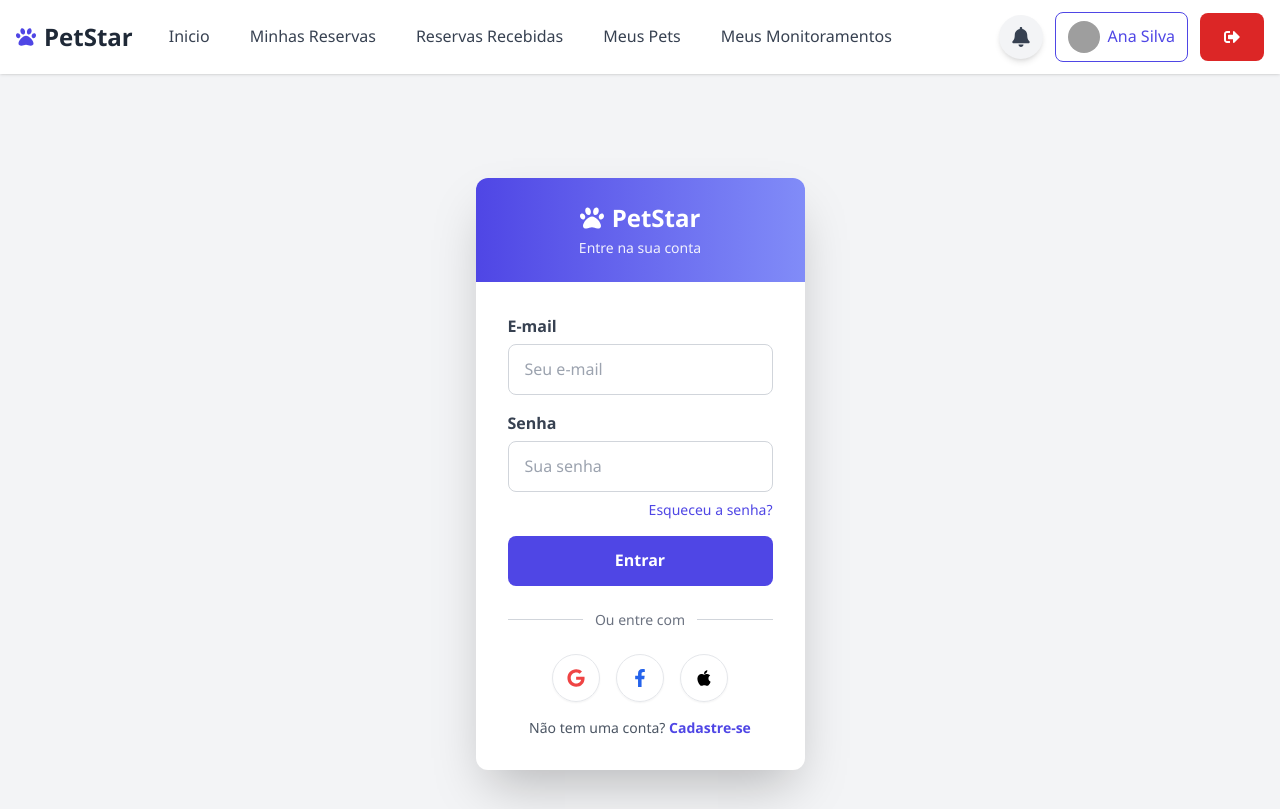
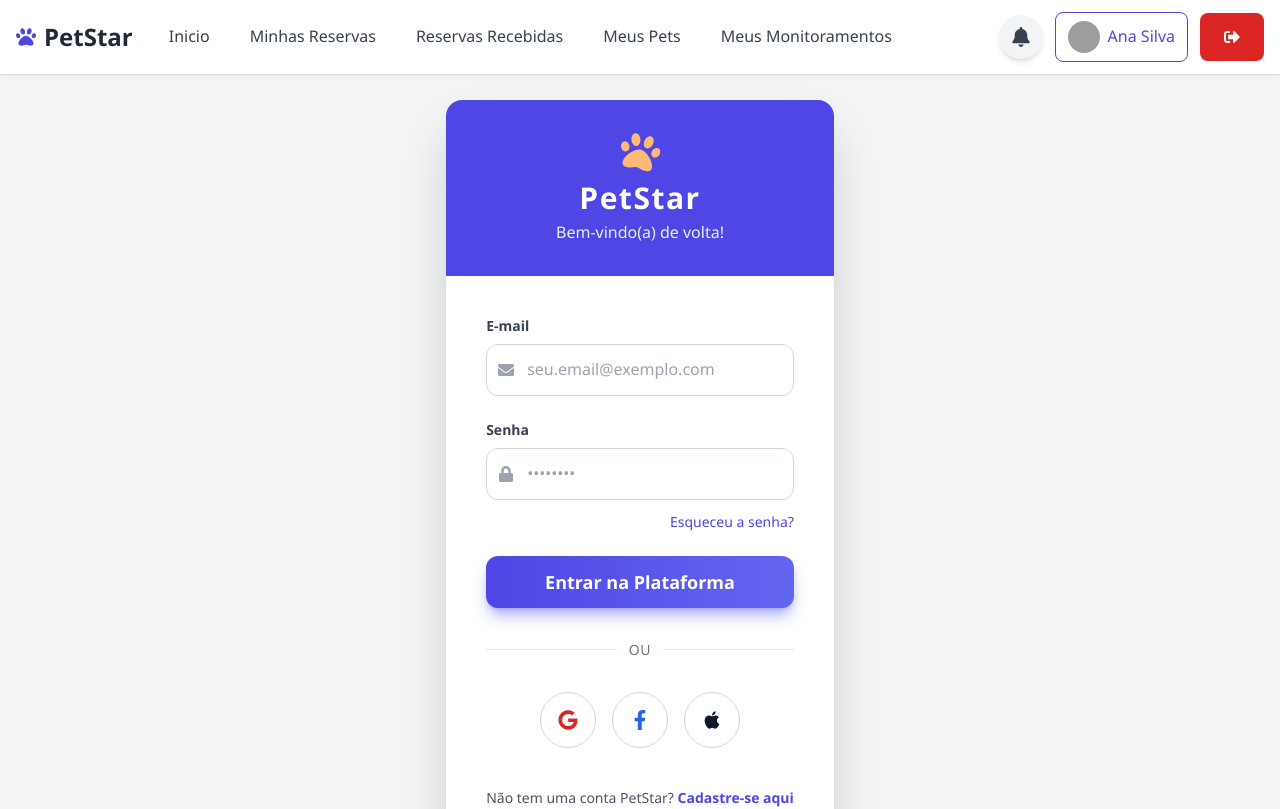
Before and after one commit to Vitor-Izidoro/PetStar, a React (Create React App) app in the folder frontend_atualizado/: page /login in a window 1280 px wide. Shown: the top 809 px of the page. Built offline with nearby package versions, Linux system fonts and the light colour scheme; grey boxes are pictures that could not be loaded.

Commit message:
tela de login melhorada

```diff
--- a/frontend_atualizado/src/pages/UserAuth/Login.jsx
+++ b/frontend_atualizado/src/pages/UserAuth/Login.jsx
@@ -1,94 +1,114 @@
-import { FaPaw, FaGoogle, FaFacebookF, FaApple } from "react-icons/fa";
-import { Link } from "react-router-dom";
+import React from "react";
+import { FaPaw, FaGoogle, FaFacebookF, FaApple, FaEnvelope, FaLock } from "react-icons/fa";
+import { Link } from "react-router-dom"; // Necessário para simular links
 
 const Login = () => {
   return (
-    <div className="min-h-screen flex items-center justify-center">
-      <div className="w-full max-w-xl bg-white rounded-xl shadow-2xl overflow-hidden">
-        {/* Header */}
-        <div className="bg-gradient-to-r from-indigo-600 to-indigo-400 text-white text-center py-6 px-4">
-          <h2 className="text-2xl font-bold flex items-center justify-center gap-2">
-            <FaPaw /> PetStar
+    // Container Principal: Fundo levemente cinza
+    <div className="min-h-screen bg-gray-100 flex items-center justify-center p-4">
+      <div className="w-full max-w-sm sm:max-w-md bg-white rounded-2xl shadow-2xl overflow-hidden transform transition-all duration-500 hover:shadow-indigo-400/50">
+
+        {/* Header com Branding e Estilo */}
+        <div className="bg-indigo-600 text-white text-center py-8 px-4 relative">
+          <FaPaw className="mx-auto w-10 h-10 mb-2 text-orange-300 transform rotate-12" />
+          <h2 className="text-3xl font-extrabold tracking-wider">
+            PetStar
           </h2>
-          <p className="mt-1 text-sm opacity-90">Entre na sua conta</p>
+          <p className="mt-1 text-base opacity-90">Bem-vindo(a) de volta!</p>
+          {/* Detalhe de curva para a separação visual */}
+          <div className="absolute bottom-0 left-0 w-full h-4 bg-white rounded-t-full transform translate-y-full"></div>
         </div>
 
-        {/* Body */}
-        <div className="p-8">
-          <form className="space-y-4">
-            {/* Email */}
+        {/* Formulário e Social Login */}
+        <div className="p-8 sm:p-10">
+          <form className="space-y-6" onSubmit={(e) => e.preventDefault()}>
+
+            {/* Campo E-mail */}
             <div>
-              <label className="block font-semibold text-gray-700 mb-1">
+              <label htmlFor="email" className="block text-sm font-semibold text-gray-700 mb-2">
                 E-mail
               </label>
+              <div className="relative">
+                <FaEnvelope className="absolute left-3 top-1/2 transform -translate-y-1/2 text-gray-400" />
                 <input
+                  id="email"
                   type="email"
-                placeholder="Seu e-mail"
-                className="w-full px-4 py-3 border border-gray-300 rounded-lg focus:outline-none focus:ring-2 focus:ring-indigo-400"
+                  placeholder="seu.email@exemplo.com"
+                  className="w-full pl-10 pr-4 py-3 border border-gray-300 rounded-xl focus:ring-2 focus:ring-indigo-500 focus:border-indigo-500 transition duration-150"
+                  required
                 />
               </div>
+            </div>
 
-            {/* Senha */}
+            {/* Campo Senha */}
             <div>
-              <label className="block font-semibold text-gray-700 mb-1">
+              <label htmlFor="password" className="block text-sm font-semibold text-gray-700 mb-2">
                 Senha
               </label>
+              <div className="relative">
+                <FaLock className="absolute left-3 top-1/2 transform -translate-y-1/2 text-gray-400" />
                 <input
+                  id="password"
                   type="password"
-                placeholder="Sua senha"
-                className="w-full px-4 py-3 border border-gray-300 rounded-lg focus:outline-none focus:ring-2 focus:ring-indigo-400"
+                  placeholder="••••••••"
+                  className="w-full pl-10 pr-4 py-3 border border-gray-300 rounded-xl focus:ring-2 focus:ring-indigo-500 focus:border-indigo-500 transition duration-150"
+                  required
                 />
-              <div className="flex justify-end mt-2">
-                < Link
+              </div>
+              <div className="flex justify-end mt-3">
+                <Link
                   to={"/accountRecovery"}
-                  className="text-sm text-indigo-600 hover:underline font-medium"
+                  className="text-sm text-indigo-600 hover:text-indigo-800 hover:underline font-medium transition"
                 >
                   Esqueceu a senha?
                 </Link>
               </div>
             </div>
 
-            {/* Botão entrar */}
+            {/* Botão Principal Entrar (com gradiente e efeito 3D) */}
             <button
               type="submit"
-              className="w-full bg-indigo-600 hover:bg-indigo-500 text-white py-3 rounded-lg font-semibold transition transform hover:-translate-y-0.5 hover:shadow-lg"
+              className="w-full bg-indigo-600 hover:bg-indigo-700 text-white py-3 rounded-xl font-bold text-lg shadow-lg shadow-indigo-500/50 transition transform hover:scale-[1.01] active:scale-[0.99] duration-150"
+              style={{
+                backgroundImage: 'linear-gradient(to right, #4F46E5, #6366F1)'
+              }}
             >
-              Entrar
+              Entrar na Plataforma
             </button>
           </form>
 
-          {/* Divider */}
-          <div className="flex items-center my-6">
-            <hr className="flex-1 border-gray-300" />
-            <span className="px-3 text-gray-500 text-sm font-medium">
-              Ou entre com
+          {/* Divisor "Ou entre com" */}
+          <div className="flex items-center my-8">
+            <hr className="flex-1 border-gray-200" />
+            <span className="px-3 text-gray-500 text-sm font-medium uppercase tracking-wider">
+              Ou
             </span>
-            <hr className="flex-1 border-gray-300" />
+            <hr className="flex-1 border-gray-200" />
           </div>
 
-          {/* Social login */}
-          <div className="flex justify-center gap-4 mb-4">
-            <button className="w-12 h-12 rounded-full border flex items-center justify-center hover:-translate-y-1 transition shadow-sm">
-              <FaGoogle className="text-red-500 text-lg" />
+          {/* Social Login Buttons */}
+          <div className="flex justify-center gap-4">
+            <button className="w-14 h-14 rounded-full border border-gray-300 flex items-center justify-center hover:shadow-md hover:border-indigo-400 transition transform hover:-translate-y-1 duration-200 bg-white">
+              <FaGoogle className="text-red-600 text-xl" />
             </button>
-            <button className="w-12 h-12 rounded-full border flex items-center justify-center hover:-translate-y-1 transition shadow-sm">
-              <FaFacebookF className="text-blue-600 text-lg" />
+            <button className="w-14 h-14 rounded-full border border-gray-300 flex items-center justify-center hover:shadow-md hover:border-indigo-400 transition transform hover:-translate-y-1 duration-200 bg-white">
+              <FaFacebookF className="text-blue-600 text-xl" />
             </button>
-            <button className="w-12 h-12 rounded-full border flex items-center justify-center hover:-translate-y-1 transition shadow-sm">
-              <FaApple className="text-black text-lg" />
+            <button className="w-14 h-14 rounded-full border border-gray-300 flex items-center justify-center hover:shadow-md hover:border-indigo-400 transition transform hover:-translate-y-1 duration-200 bg-white">
+              <FaApple className="text-gray-900 text-xl" />
             </button>
           </div>
 
-          {/* Footer */}
-          <div className="text-center text-sm text-gray-600">
-            <p>
-              Não tem uma conta?{" "}
-              <a
-                href="/signup"
-                className="text-indigo-600 font-semibold hover:underline"
+          {/* Footer Link Cadastre-se */}
+          <div className="text-center text-sm text-gray-600 mt-10">
+            <p className="font-medium">
+              Não tem uma conta PetStar?{" "}
+              <Link
+                to="/signup"
+                className="text-indigo-600 font-bold hover:text-indigo-800 hover:underline"
               >
-                Cadastre-se
-              </a>
+                Cadastre-se aqui
+              </Link>
             </p>
           </div>
         </div>
```
Lines whose indentation alone changed are shown as unchanged.
